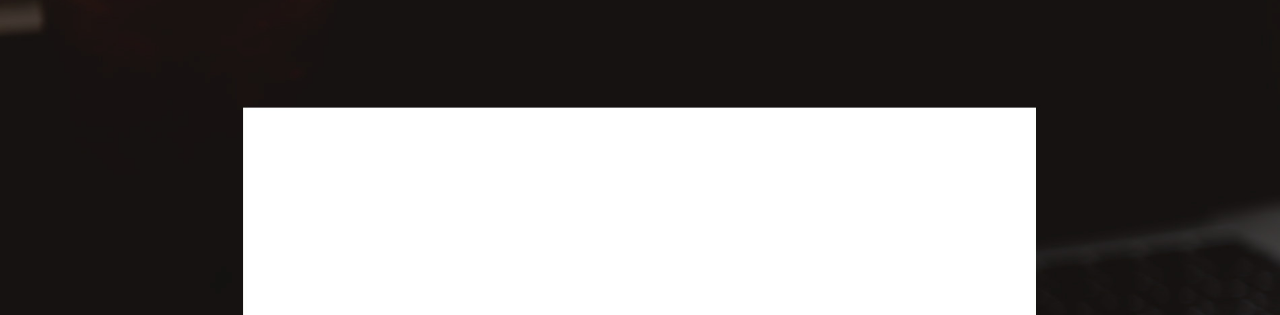
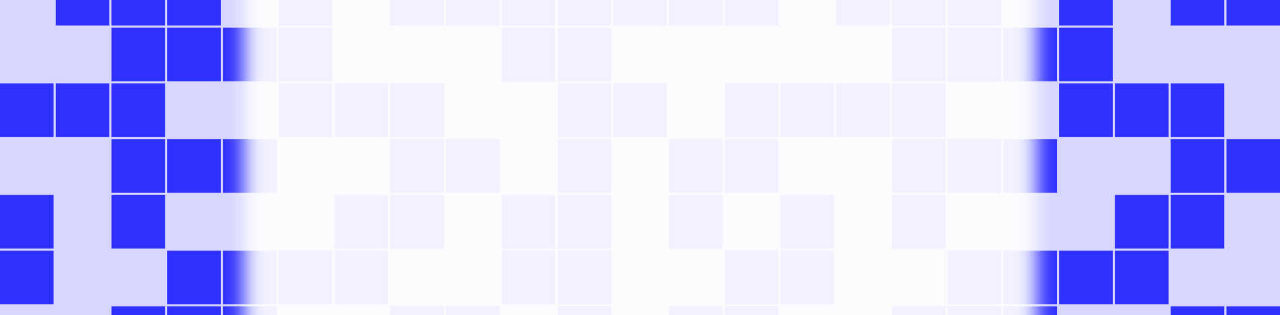
Before and after one commit to ricardonmachado/ricardonmachado.github.io, a website with bundled scripts: page sagecell.html in a window 1280 px wide. Shown: the part 57-372 px from the top of the page. Built offline with nearby package versions, Linux system fonts and the light colour scheme; a script that the page names is missing.

Commit message:
mais um teste 21

```diff
--- a/css/sagecell2.css
+++ b/css/sagecell2.css
@@ -178,7 +178,7 @@ img::-moz-selection {
 header.masthead {
   padding-top: 10rem;
   padding-bottom: calc(10rem - 56px);
-  background-image: url("../img/header2.jpg");
+  background-image: url("../img/capacell.jpg");
   background-position: center center;
   background-size: cover;
 }
```
Also changed, not shown: img/capa_azul.svg (added), img/capacell.jpg (added), 1 other file.
